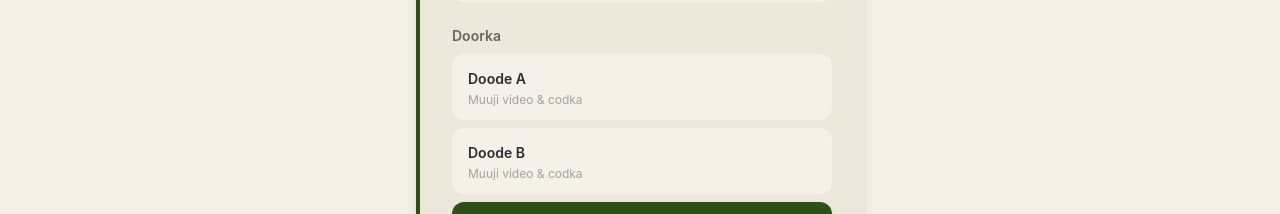
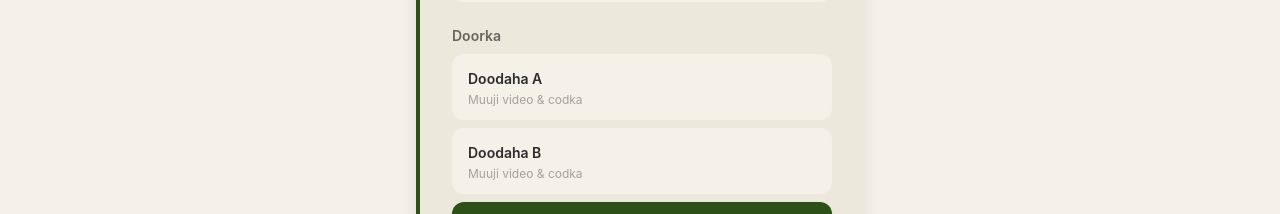
Before and after one commit to YusToyo/fadhi-ku-dirir, a Next.js app: page /debate/join/1 in a window 1280 px wide. Shown: the part 393-607 px from the top of the page. Built offline with nearby package versions, Linux system fonts and the light colour scheme; a web font is replaced by a local one.

Commit message:
Fix: Doode → Doodaha

```diff
--- a/src/app/debate/join/[roomId]/page.tsx
+++ b/src/app/debate/join/[roomId]/page.tsx
@@ -68,8 +68,8 @@ export default function JoinPage() {
   }
 
   const roles: { value: Role; label: string; desc: string }[] = [
-    { value: "debaterA", label: "Doode A", desc: "Muuji video & codka" },
-    { value: "debaterB", label: "Doode B", desc: "Muuji video & codka" },
+    { value: "debaterA", label: "Doodaha A", desc: "Muuji video & codka" },
+    { value: "debaterB", label: "Doodaha B", desc: "Muuji video & codka" },
     { value: "audience", label: "Daawade", desc: "Daawo kaliya" },
   ];
 
--- a/src/components/DebateRoom.tsx
+++ b/src/components/DebateRoom.tsx
@@ -275,7 +275,7 @@ function DebateControls({
                     : "bg-charcoal/10 text-charcoal/60 hover:bg-charcoal/20"
                 }`}
               >
-                Doode A
+                Doodaha A
               </button>
               <button
                 onClick={() => onSelectFirst(1)}
@@ -285,7 +285,7 @@ function DebateControls({
                     : "bg-charcoal/10 text-charcoal/60 hover:bg-charcoal/20"
                 }`}
               >
-                Doode B
+                Doodaha B
               </button>
               <button
                 onClick={onStart}
@@ -593,7 +593,7 @@ function RoomContent({ onLeave }: { onLeave: () => void }) {
 
   // Derive speaker labels
   const getSpeakerLabel = (debaterIdx: number) => {
-    if (!debateStarted) return debaterIdx === 0 ? "Doode A" : "Doode B";
+    if (!debateStarted) return debaterIdx === 0 ? "Doodaha A" : "Doodaha B";
     if (debaterIdx === speakerIndex) return "Hadlaya";
     return "Sugaya";
   };
@@ -664,7 +664,7 @@ function RoomContent({ onLeave }: { onLeave: () => void }) {
               ) : (
                 <div className="flex-1 flex items-center justify-center py-12 text-charcoal/30">
                   <p className="font-serif text-sm">
-                    Sugitaan Doode B......
+                    Sugitaan Doodaha B......
                   </p>
                 </div>
               )}
```
